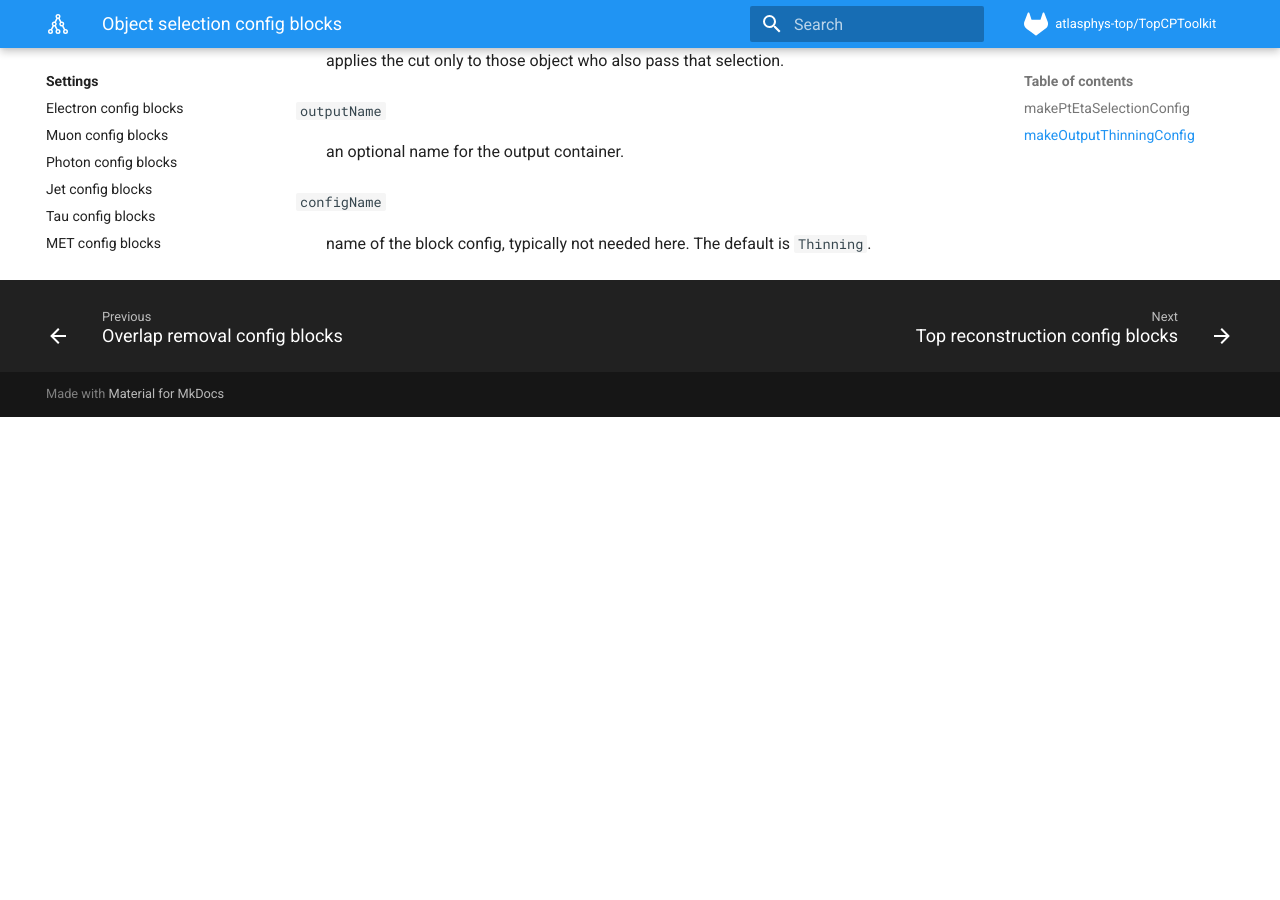
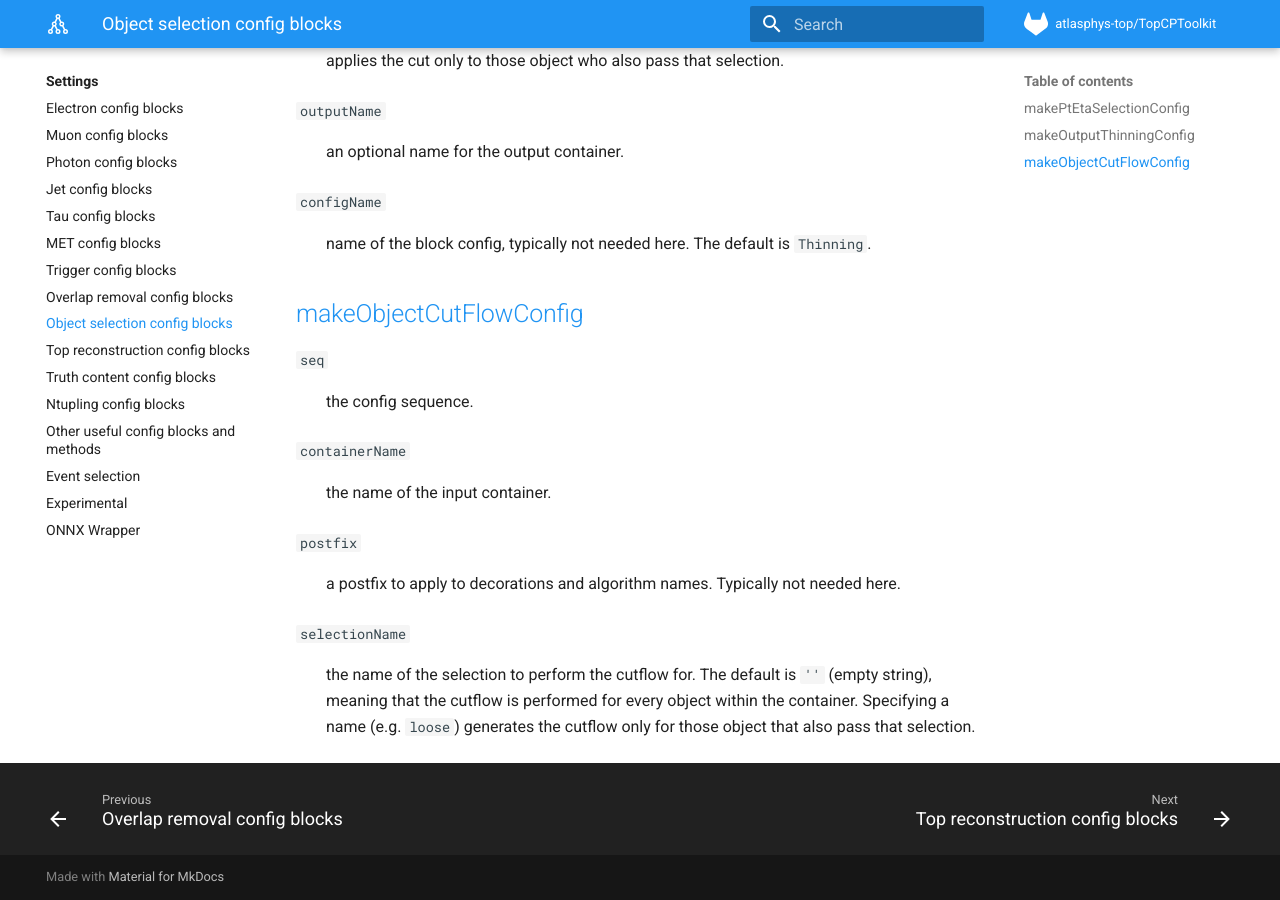
Before and after one commit to SuperNova76/TopCPToolKit, an MkDocs documentation site: the page built from docs/settings/objectselection.md, in a window 1280 px wide and 900 px high, scrolled down 1470 px. Built offline with MkDocs 1.6.1 and Material for MkDocs 9.7.7, drawn with Linux system fonts in a browser that asks for light colours; formulas are drawn with MathJax 3; before the commit the page ends 1887 px from its top, so only the background shows below that.

Commit message:
update the docs

```diff
--- a/docs/settings/objectselection.md
+++ b/docs/settings/objectselection.md
@@ -43,3 +43,17 @@
 
 `configName`
 :   name of the block config, typically not needed here. The default is `Thinning`.
+
+## [makeObjectCutFlowConfig](https://acode-browser1.usatlas.bnl.gov/lxr/source/athena/PhysicsAnalysis/Algorithms/AsgAnalysisAlgorithms/python/AsgAnalysisConfig.py)
+
+`seq`
+:   the config sequence.
+
+`containerName`
+:   the name of the input container.
+
+`postfix`
+:   a postfix to apply to decorations and algorithm names. Typically not needed here.
+
+`selectionName`
+:   the name of the selection to perform the cutflow for. The default is `''` (empty string), meaning that the cutflow is performed for every object within the container. Specifying a name (e.g. `loose`) generates the cutflow only for those object that also pass that selection.
```
Also changed, not shown: docs/settings/eventselection.md (+8 -2 lines).
